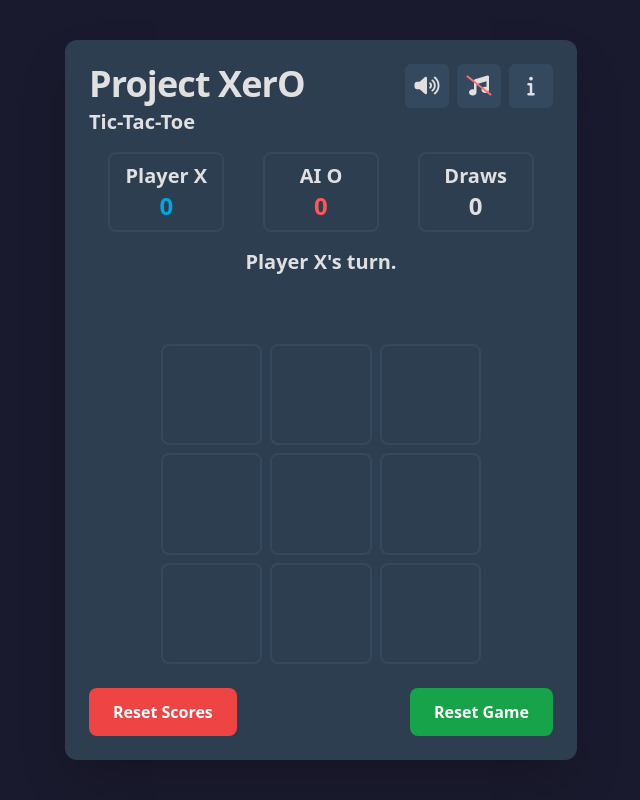
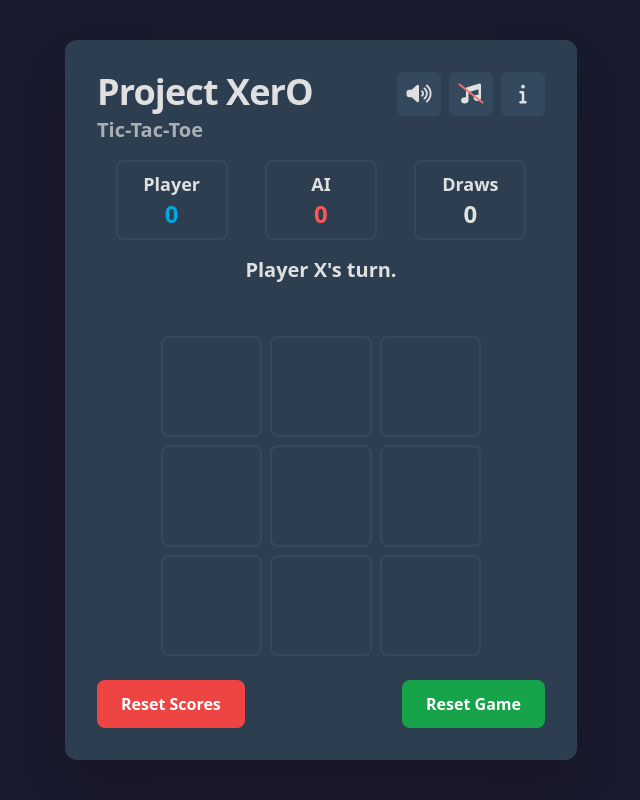
Before and after one commit to 23f2003986/tic-tac-toe-game, a Flask app: page / in a window 1280 px wide. Shown: the whole page, without its empty margins (319-959 px from the left). Run offline with Flask 3, Linux system fonts and the light colour scheme; some libraries are stand-ins or nearby versions.

Commit message:
screen aspect ratio modified v2

```diff
--- a/templates/game.html
+++ b/templates/game.html
@@ -10,14 +10,14 @@
     <link rel="stylesheet" href="{{ url_for('static', filename='css/style.css') }}">
 </head>
 
-<body class="bg-[#1a1a2e] text-[#E0E0E0] flex flex-col items-center justify-center min-h-screen p-4 font-sans overflow-hidden">
+<body class="bg-[#1a1a2e] text-[#E0E0E0] flex flex-col items-center justify-center min-h-screen p-4 font-sans">
 
-    <div class="bg-[#2c3e50] p-6 rounded-xl shadow-2xl w-full max-w-lg mx-auto flex flex-col min-h-[90vh]">
+    <div class="bg-[#2c3e50] p-8 rounded-xl shadow-2xl w-full max-w-lg mx-auto flex flex-col min-h-[90vh]">
 
         <header class="flex justify-between items-start mb-4">
             <div class="flex flex-col text-left text-[#E0E0E0]">
                 <h1 class="text-4xl font-bold tracking-tight">Project XerO</h1>
-                <h2 class="text-xl font-semibold mt-1">Tic-Tac-Toe</h2>
+                <h2 class="text-xl font-semibold opacity-70 mt-1">Tic-Tac-Toe</h2>
             </div>
 
             <div class="flex space-x-2">
@@ -44,19 +44,19 @@
                 </div>
                 <div class="modal-body">
                     <p>Welcome to Project XerO, where this classic gameplay meets a modern twist. This web app turns a simple game into a delightful experience,
-                        blending a sleek UI with a challenging AI opponent - one that is not so easy to beat. This is my first web app passion project. <br><br>
-                        Developed & designed by Vian Khemka, with assistance from an AI co-pilot. To connect or drop feedback, reach me at viankhemka145@gmail.com!</p>
+                        blending a sleek UI with a challenging AI opponent - one that is not so easy to beat. This is my first web app passion project.
+                        <br><br>Developed & designed by Vian Khemka, with assistance from an AI co-pilot. To connect or drop feedback, reach me at viankhemka145@gmail.com!.</p>
                 </div>
             </div>
         </div>
 
-        <div class="flex justify-around items-center text-center text-xl font-semibold mb-4">
+        <div class="flex justify-around items-center text-center text-lg font-semibold mb-4">
             <div class="p-2 rounded-lg w-1/4 border-2 border-[#34495e]">
-                Player X <br>
+                Player <br>
                 <span id="player-score" class="text-2xl font-bold text-[#00A7E1]">0</span>
             </div>
             <div class="p-2 rounded-lg w-1/4 border-2 border-[#34495e]">
-                AI O <br>
+                AI <br>
                 <span id="ai-score" class="text-2xl font-bold text-[#FF5757]">0</span>
             </div>
             <div class="p-2 rounded-lg w-1/4 border-2 border-[#34495e]">
```
